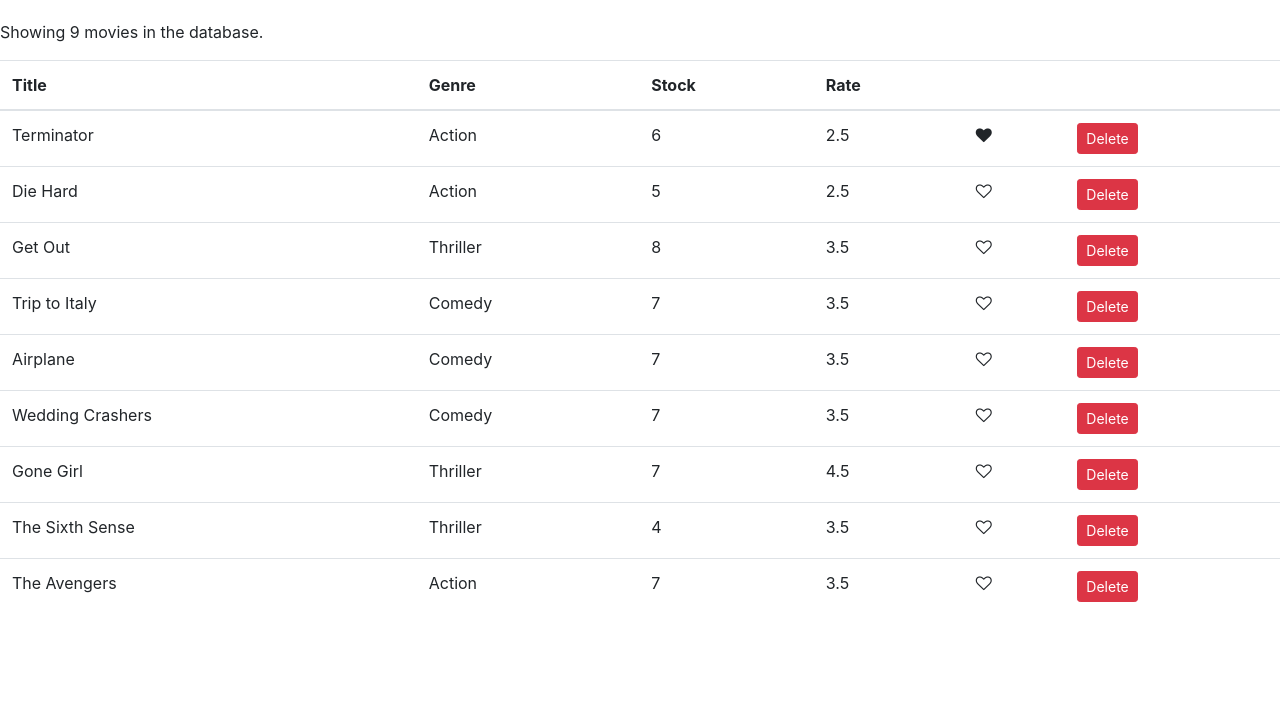
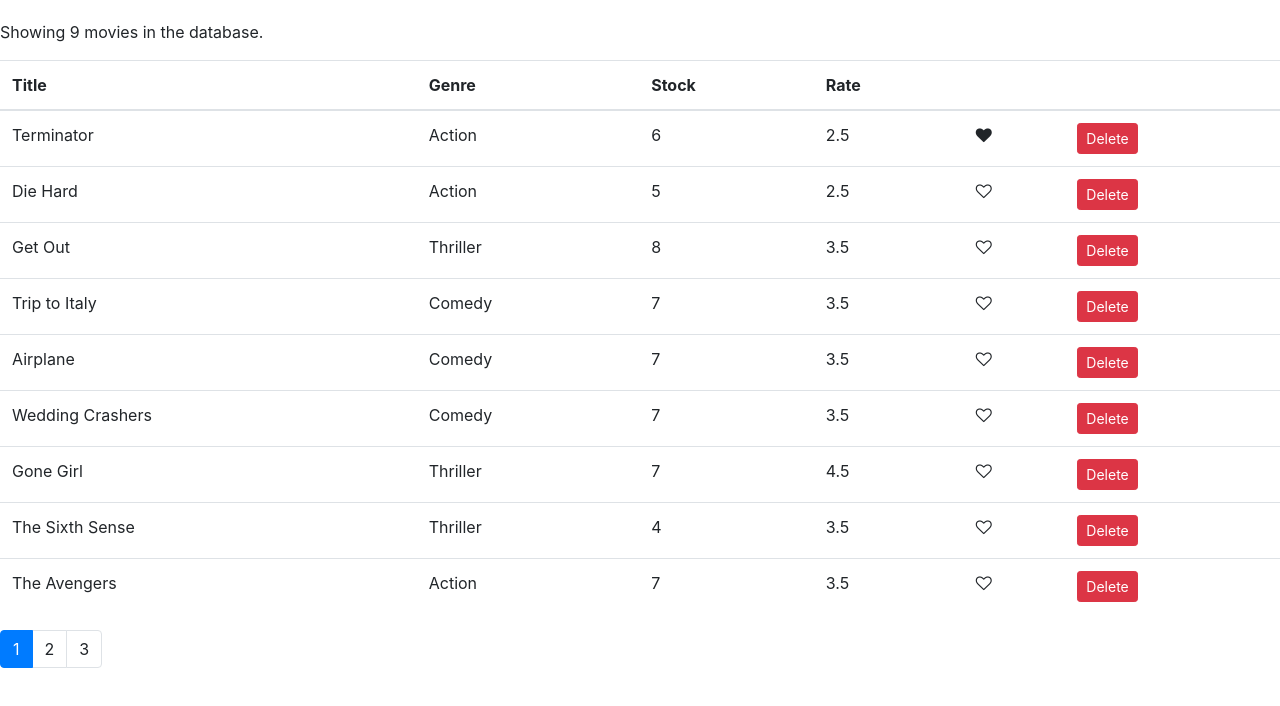
Before and after one commit to mjpolifka/react-tut, a React (Create React App) app in the folder vidly/: page / in a window 1280 px wide. Shown: the top 706 px of the page. Built offline with nearby package versions, Linux system fonts and the light colour scheme.

Commit message:
added state for active page number, made the pagination component render the active page, clicking a new page changes the active page

```diff
--- a/vidly/src/components/common/pagination.jsx
+++ b/vidly/src/components/common/pagination.jsx
@@ -1,8 +1,8 @@
 
 const Pagination = (props) => {
-  const {itemsCount, pageSize} = props;
+  const {itemsCount, pageSize, onPageChange, currentPage} = props;
 
-  const pagesCount = Math.ceil(itemsCount / pageSize);
+  const pagesCount = Math.round(itemsCount / pageSize);
   if (pagesCount === 1) return null;
 
   const pages = [];
@@ -13,7 +13,15 @@ const Pagination = (props) => {
   return (
     <nav>
       <ul className="pagination">
-        {pages.map(page => (<li key={page} className="page-item"><a className="page-link">{page}</a></li>))}
+        {pages.map(page => (
+          <li
+            key={page}
+            onClick={() => onPageChange(page)}
+            className={currentPage === page ? "page-item active" : "page-item"}
+          >
+            <a className="page-link">{page}</a>
+          </li>
+        ))}
       </ul>
     </nav>
   );
--- a/vidly/src/components/movies.jsx
+++ b/vidly/src/components/movies.jsx
@@ -6,11 +6,12 @@ import Pagination from './common/pagination';
 class Movies extends Component {
   state = {
     movies: getMovies(),
-    pageSize: 10
+    pageSize: 4,
+    currentPage: 1
   }
 
   render() {
-    const { movies, pageSize } = this.state;
+    const { movies, pageSize, currentPage } = this.state;
     const count = movies.length;
     if (count === 0) return <p>There are no movies in the database.</p>;
     return (
@@ -40,7 +41,7 @@ class Movies extends Component {
             ))}
           </tbody>
         </table>
-        <Pagination itemsCount={count} pageSize={pageSize} onPageChange={this.handlePageChange} />
+        <Pagination itemsCount={count} pageSize={pageSize} currentPage={currentPage} onPageChange={this.handlePageChange} />
       </React.Fragment>
     );
   }
@@ -59,7 +60,7 @@ class Movies extends Component {
   }
 
   handlePageChange = (page) => {
-    console.log(page);
+    this.setState({currentPage: page})
   }
 }
 
```
